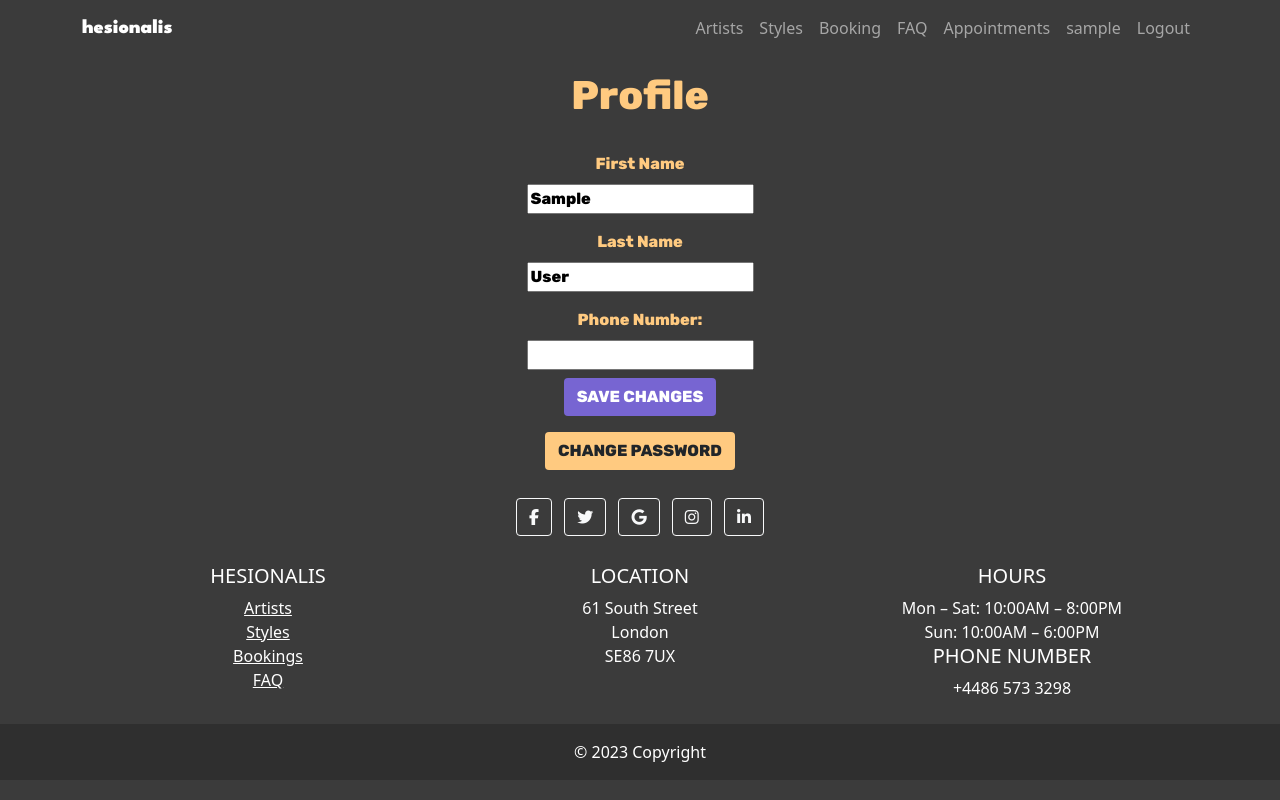
After one commit to pozhara/hesionalis-1, a Django app: page /edit_profile/ in a window 1280 px wide. The commit adds this page. Run offline with Django 3.2, Linux system fonts and the light colour scheme; the visitor is signed in with stand-in values (Sample User, id 1); some libraries are stand-ins or nearby versions.

Commit message:
Create profile page and edit profile process

```diff
--- a/core/forms.py
+++ b/core/forms.py
@@ -101,3 +101,56 @@ class LoginForm(AuthenticationForm):
     class Meta:
         model = User
         fields = ['username', 'password', 'remember_me']
+
+
+class EditProfileForm(forms.ModelForm):
+    first_name = forms.CharField(max_length=16,
+                                 required=True,
+                                 widget=forms.TextInput(attrs={
+                                     'class': 'form-input',
+                                     'autocomplete': 'off',
+                                 }
+                                 ))
+    last_name = forms.CharField(max_length=16,
+                                required=False,
+                                widget=forms.TextInput(attrs={'class': 'form-input',
+                                                              'autocomplete': 'off', }))
+
+    phone_number = forms.CharField(min_length=10,
+                                   max_length=10,
+                                   required=True,
+                                   widget=forms.TextInput(attrs={
+                                                                 'class': 'form-input',
+                                                                }))
+
+    email = forms.EmailField(required=True,
+                             widget=forms.TextInput(attrs={'placeholder': 'Email',
+                                                           'class': 'form-control',
+                                                           }))
+
+    def clean_first_name(self):
+        first_name = self.cleaned_data['first_name']
+        if not first_name.isalnum():
+            raise forms.ValidationError('Please use letters only for your first name')
+        return first_name
+
+    def clean_last_name(self):
+        last_name = self.cleaned_data['last_name']
+        if not last_name.isalnum():
+            raise forms.ValidationError('Please use letters only for your last name')
+        return last_name
+
+    def clean_phone_number(self):
+        special_characters = "'!@#$%^&*()-+?_=,<>/"
+        phone_number = self.cleaned_data['phone_number']
+        if not phone_number.isnumeric:
+            raise forms.ValidationError('Please use numbers only for phone number, no need to include +44')
+        if any(c in special_characters for c in phone_number):
+            raise forms.ValidationError('Please use numbers only for phone number, no need to include +44')
+        if '"' in phone_number:
+            raise forms.ValidationError('Please use numbers only for phone number, no need to include +44')
+        return phone_number
+
+    class Meta:
+        model = User
+        fields = ['first_name', 'last_name', 'phone_number']
--- a/core/views.py
+++ b/core/views.py
@@ -13,7 +13,7 @@ from django.contrib.auth.mixins import LoginRequiredMixin
 from django.contrib.auth.views import LoginView
 
 from core.models import Artist, Design, Appointment
-from .forms import RegisterForm, LoginForm
+from .forms import RegisterForm, LoginForm, EditProfileForm
 
 faqs = [
     {
@@ -128,3 +128,38 @@ class LogoutView(View):
         logout(request)
         messages.success(request, "You have successfully logged out")
         return redirect('home')
+
+
+class EditProfileView(View):
+    def get(self, request):
+        user = request.user
+        if not user:
+            return redirect('login')
+        profile = EditProfileForm(initial={
+                                  'first_name': user.first_name, 'last_name': user.last_name})
+        username = request.user.username
+        context = {'profile': profile}
+        return render(request, 'edit_profile.html', context)
+
+    def post(self, request):
+        user = request.user
+        if not user:
+            # Retrieve the user from the database
+            return redirect('login')
+        form = EditProfileForm(request.POST or None, instance=user)
+
+        if form.is_valid():
+            # Update the user data and save the changes
+            user = request.user
+            if request.method == 'POST':
+                if form.is_valid():
+                    user.first_name = form.cleaned_data['first_name']
+                    user.last_name = form.cleaned_data['last_name']
+                    form.save()
+                    messages.success(request, "Your profile has been successfully updated!")
+                    return redirect('home')
+        else:
+            messages.error(request, "Please provide valid information")
+            return redirect('edit_profile')
+        context = {'form': form}
+        return render(request, 'edit_profile.html', context)
--- a/hesionalis/urls.py
+++ b/hesionalis/urls.py
@@ -17,9 +17,10 @@ from django.contrib import admin
 from django.urls import path, include
 
 from core.forms import LoginForm
-from core.views import HomeView, ArtistView, DesignsView, FAQView, RegisterView, CustomLoginView, LogoutView
+from core.views import HomeView, ArtistView, DesignsView, FAQView, RegisterView, CustomLoginView, LogoutView, EditProfileView
 
 urlpatterns = [
+    path('edit_profile/', EditProfileView.as_view(), name='edit_profile'),
     path('', HomeView.as_view(), name='home'),
     path('artists/', ArtistView.as_view(), name='artists'),
     path('styles/', DesignsView.as_view(), name='styles'),
--- a/templates/base.html
+++ b/templates/base.html
@@ -39,7 +39,7 @@
                         <a href="#" class="nav-link">Appointments</a>
                     </li>
                     <li class="nav-item">
-                        <a href="#" class="nav-link">{{ user.username }}</a>
+                        <a href="{% url 'edit_profile' %}" class="nav-link">{{ user.username }}</a>
                     </li>
                     <li class="nav-item">
                         <a href="{% url 'logout' %}" class="nav-link">Logout</a>
--- /dev/null
+++ b/templates/edit_profile.html
@@ -0,0 +1,35 @@
+{% extends "base.html" %}
+{% block content %}
+
+<div>
+    <div class="text-center font-2">
+        <h1 class="color my-3">Profile</h1>
+        <form method="post">
+            {% csrf_token %}
+            <div class="py-3 text-center">
+                <label for="first_name" class="color">First Name</label>
+
+                <div class="mt-2">{{profile.first_name}}</div>
+            </div>
+
+            <div class="text-center">
+                <label for="last_name" class="color">Last Name</label>
+                <div class="mt-2">{{profile.last_name}}</div>
+            </div>
+
+            <div class="text-center pt-3">
+                <label for="phone_number" class="color">Phone Number:</label>
+                <div class="mt-2">{{profile.phone_number}}</div>
+            </div>
+
+            <button type="submit" class="btn bg-btn-color btn-xl text-uppercase text-white my-2"><span>Save
+                    Changes</span></button>
+            <div><a href="#" class="btn bg-btn-color-2 btn-xl text-uppercase mt-2">Change
+                    Password</a></div>
+
+
+        </form>
+    </div>
+</div>
+
+{% endblock %}
```
